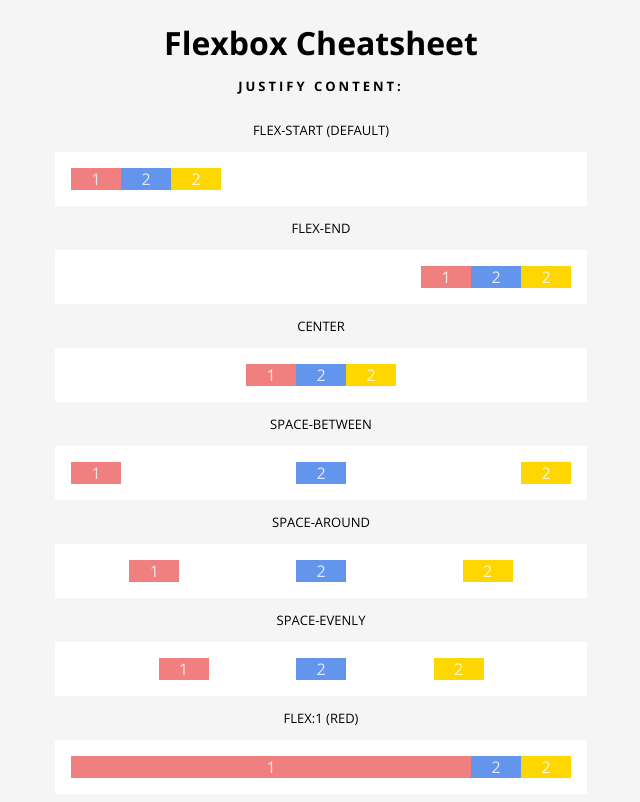
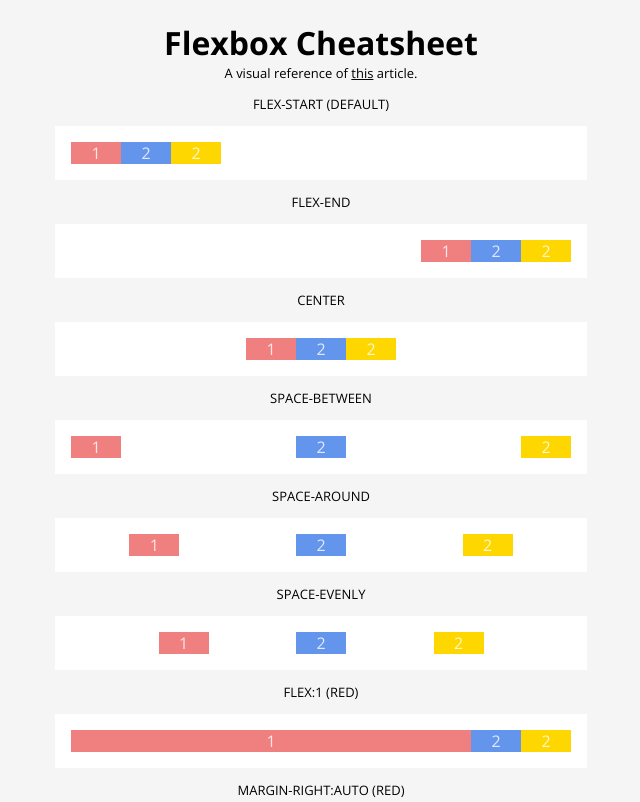
Before and after one commit to alexisnotalexa/css-grid-flexbox, a plain HTML site: page index.html in a window 1280 px wide. Shown: the top 802 px of the page, without its empty margins (319-959 px from the left). Drawn offline with nearby package versions, Linux system fonts and the light colour scheme.

Commit message:
added link to reference article

```diff
--- a/index.html
+++ b/index.html
@@ -7,7 +7,7 @@
 <body>
   <div class="container">
     <h1>Flexbox Cheatsheet</h1>
-    <h3 class="title">Justify Content:</h3>
+    <span>A visual reference of <a href="https://medium.freecodecamp.org/learn-css-flexbox-in-5-minutes-b941f0affc34">this</a> article.</span>
     <h3>flex-start (default)</h3>
     <div class="wrapper">
       <div class="element red">1</div>
```
